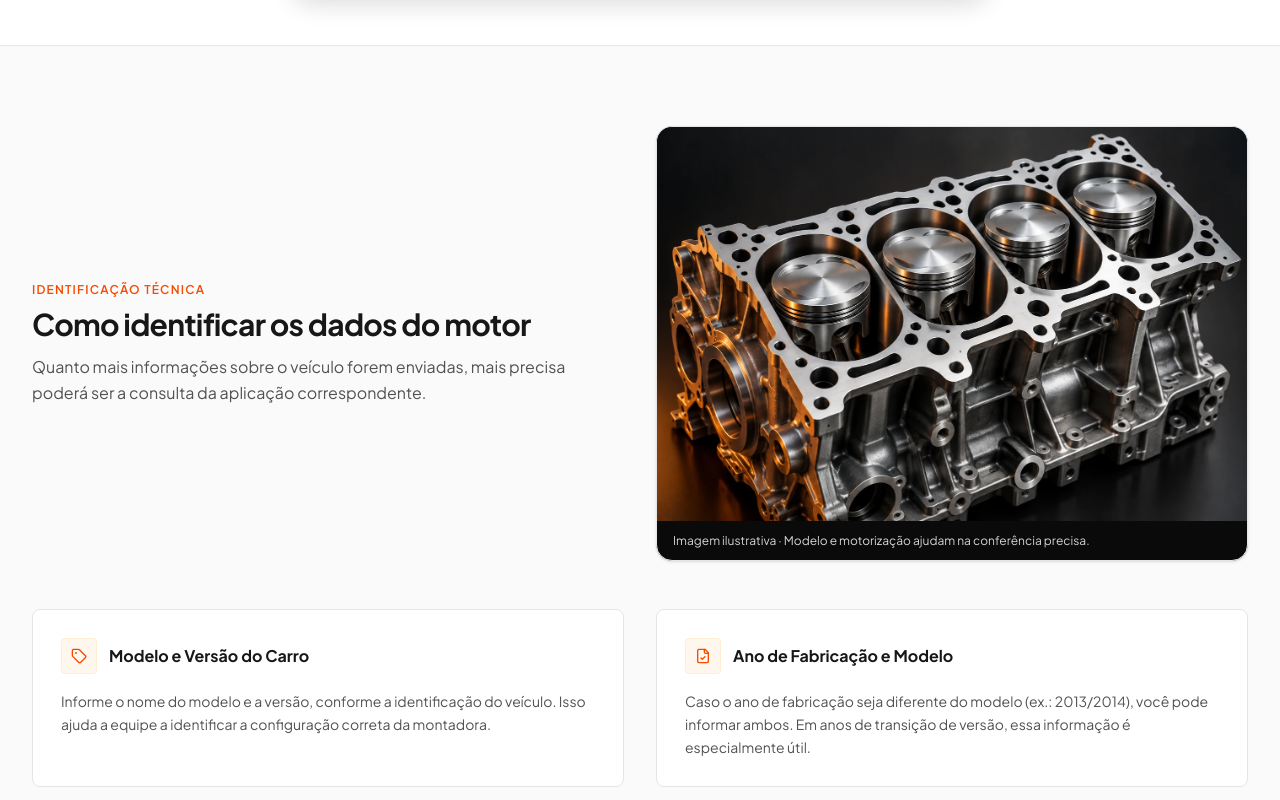
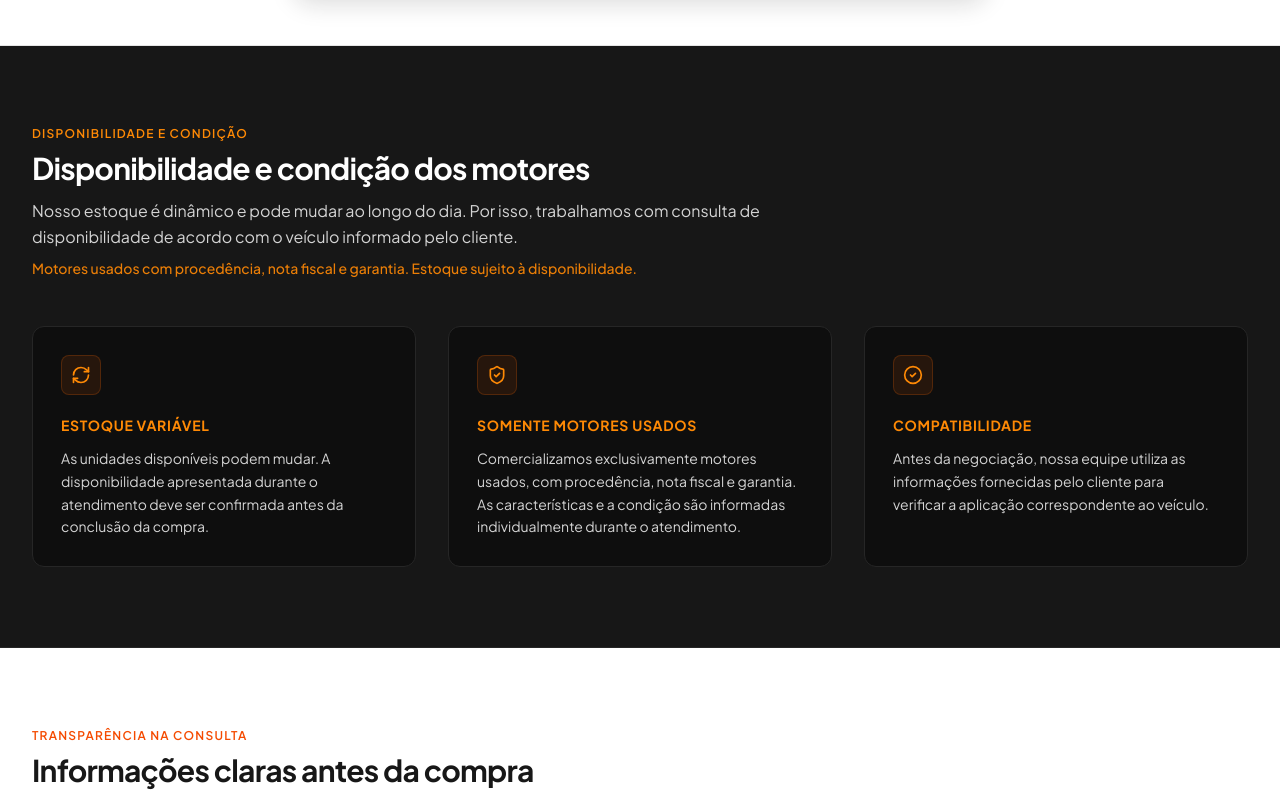
Before and after one commit to forteracacambas-cmyk/RCR-AUTO-SHOP, a React (Vite) app: page / in a window 1280 px wide. Shown: the part 2400-3200 px from the top of the page. Built offline with nearby package versions, Linux system fonts and the light colour scheme.

Commit message:
Connect new landing page sections

```diff
--- a/src/App.tsx
+++ b/src/App.tsx
@@ -9,7 +9,10 @@ import { Hero } from './components/Hero';
 import { ThreeSteps } from './components/ThreeSteps';
 import { EngineGuidance } from './components/EngineGuidance';
 import { InquiryForm } from './components/InquiryForm';
+import { StockAndCondition } from './components/StockAndCondition';
+import { TransparencySection } from './components/TransparencySection';
 import { CommercialOrientation } from './components/CommercialOrientation';
+import { AboutSection } from './components/AboutSection';
 import { FaqSection } from './components/FaqSection';
 import { Footer } from './components/Footer';
 import { MobileStickyCta } from './components/MobileStickyCta';
@@ -65,7 +68,7 @@ export default function App() {
 
   return (
     <div className="min-h-screen flex flex-col bg-neutral-50 text-neutral-900 selection:bg-orange-600 selection:text-white">
-      {/* Discreet Persistent Header with Top Bar Contract */}
+      {/* Persistent Header with Top Bar Contract */}
       <Header
         currentPage={currentRoute}
         onNavigate={navigateTo}
@@ -80,13 +83,22 @@ export default function App() {
             <ThreeSteps onScrollToForm={scrollToForm} />
             <InquiryForm />
 
-            {/* 4. Engine Identification Guidance (No documents required) */}
+            {/* Nova Seção: Disponibilidade e Condição dos Motores */}
+            <StockAndCondition />
+
+            {/* Nova Seção: Transparência na Consulta */}
+            <TransparencySection />
+
+            {/* Como Identificar os Dados do Motor */}
             <EngineGuidance />
 
-            {/* 5. Commercial Orientation & Transparency Guidelines */}
+            {/* Como Conduzimos Cada Atendimento */}
             <CommercialOrientation />
 
-            {/* 6. FAQ Section */}
+            {/* Seção Sobre a Empresa na Landing Page */}
+            <AboutSection onScrollToForm={scrollToForm} />
+
+            {/* FAQ com as 9 perguntas */}
             <FaqSection />
           </>
         )}
@@ -108,7 +120,7 @@ export default function App() {
         )}
       </main>
 
-      {/* Complete Footer with Cadastral Data & Disclaimer */}
+      {/* Complete Footer with Cadastral Data & Navigation */}
       <Footer onNavigate={navigateTo} />
 
       <TrackingConsent />
```
